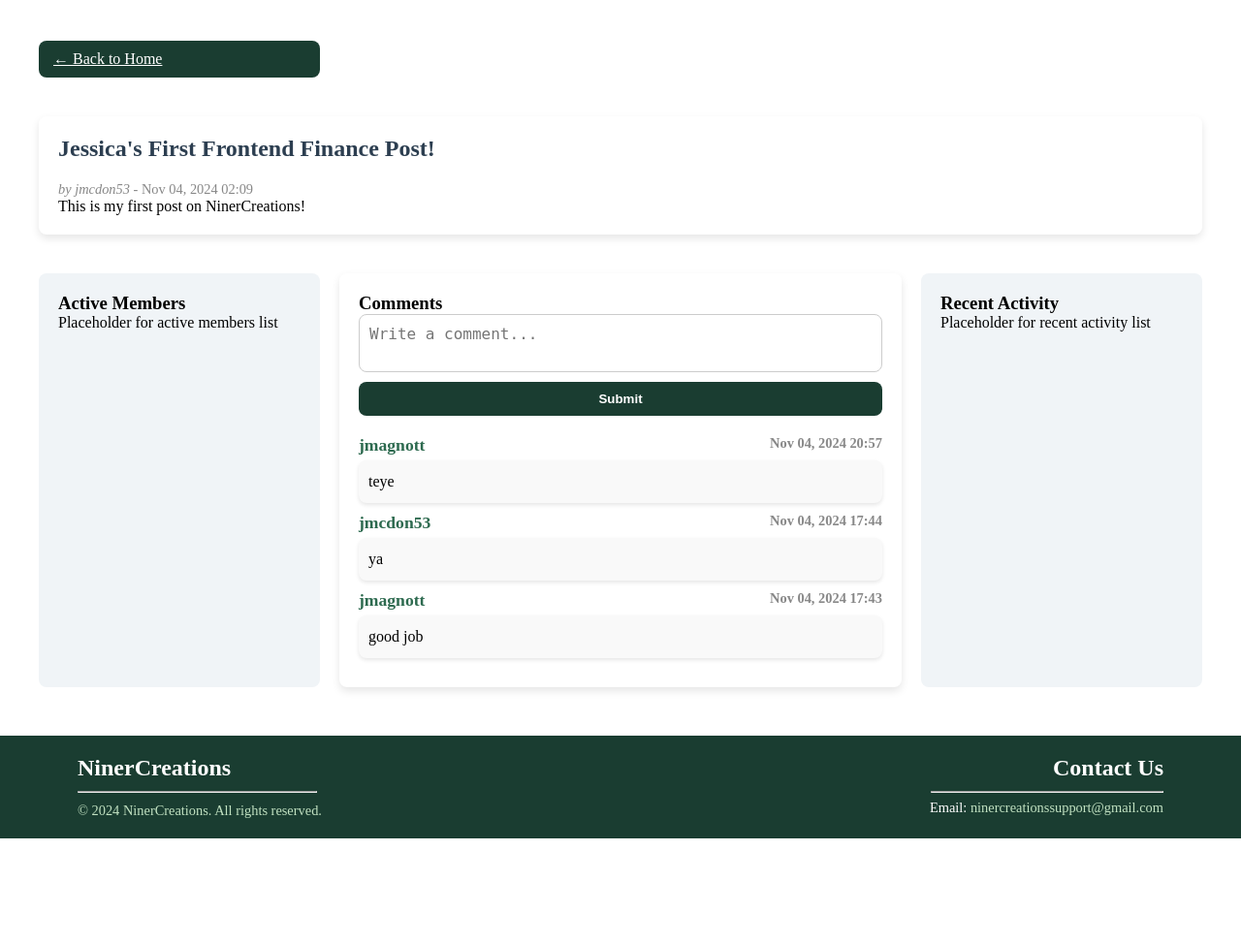
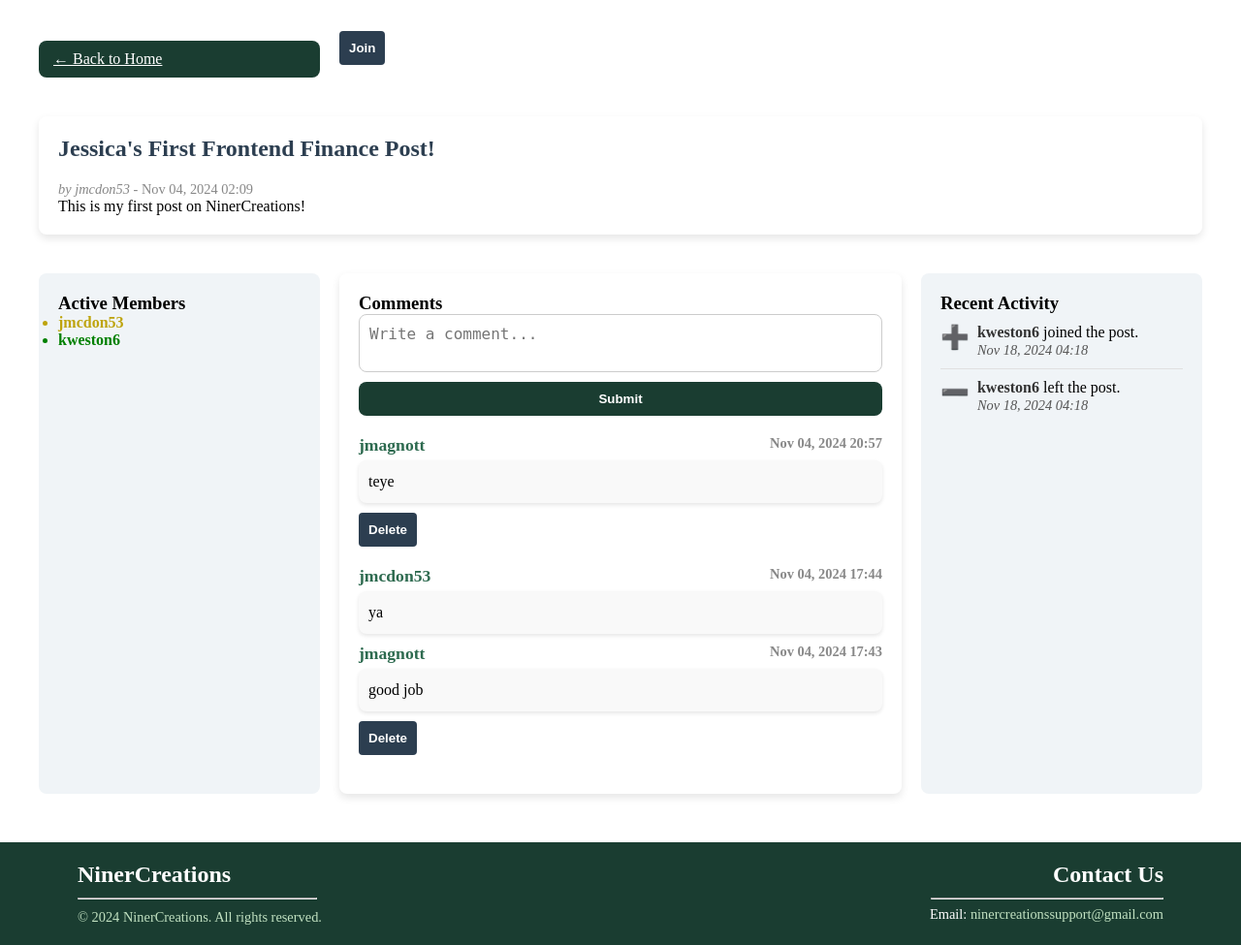
Before and after one commit to JoshMagnotta/NinerCreations, a Django app: page /post/2/ in a window 1280 px wide. Shown: the part 86-1061 px from the top of the page at 97% size. Before the commit the page ends 951 px from the top, so only its background shows below. Run offline with Django 5.2, Linux system fonts and the light colour scheme; a user stored in the database is signed in; data comes from the database, SQL or seed files in the repository; both versions use the stored data as it was after the commit.

Commit message:
Add post function working along with edit and delete If you are the owner of the group or creator of comment you can remove the comment Join/Leave buttons working this shows up as edit post button if you are owner also added a "Clear Activity" for the owner of the post

```diff
--- a/NinerCreations/NinerCreations/models.py
+++ b/NinerCreations/NinerCreations/models.py
@@ -13,6 +13,7 @@ class Post(models.Model):
     content = models.TextField()
     created_at = models.DateTimeField(auto_now_add=True)
     topics = models.ManyToManyField(Topic, related_name="posts", blank=True)
+    members = models.ManyToManyField(User, related_name="joined_posts", blank=True)
 
     def __str__(self):
         return self.title
--- a/NinerCreations/NinerCreations/templates/base/post_detail.html
+++ b/NinerCreations/NinerCreations/templates/base/post_detail.html
@@ -4,6 +4,30 @@
 <div class="content-grid">
     <!-- Top Container for Post Details -->
     <a class="btn btn-primary" href="{% url 'home' %}">← Back to Home</a>
+
+    <!-- Join/Leave Button for non-owners -->
+    {% if request.user != post.author %}
+        <form method="POST" class="join-leave-form" style="display:inline;">
+            {% csrf_token %}
+            {% if request.user in post.members.all %}
+                <button type="submit" name="leave" class="btn btn-danger">Leave</button>
+            {% else %}
+                <button type="submit" name="join" class="btn btn-success">Join</button>
+            {% endif %}
+        </form>
+    {% endif %}
+
+    <!-- Edit Button for the owner of the post -->
+    {% if request.user == post.author %}
+        <a href="{% url 'edit_post' post.id %}" class="btn btn-danger">Edit Post</a>
+        <!-- Clear Recent Activity Button for the post owner -->
+        <form method="POST" action="{% url 'post_detail' post.id %}" style="display:inline;">
+            {% csrf_token %}
+            <button type="submit" name="clear_activity" class="btn btn-danger">Clear Recent Activity</button>
+        </form>
+    {% endif %}
+
+
     <div class="pd-main">
         <div class="post-detail">
             <h2>{{ post.title }}</h2>
@@ -19,7 +43,20 @@
     <!-- Active Members Column -->
     <div class="pd-left">
         <h3>Active Members</h3>
-        <p>Placeholder for active members list</p>
+        <ul class="active-members-list">
+            <!-- Display post owner first with inline styling for gold color -->
+            <li style="color: rgb(190, 164, 13); font-weight: bold;">
+                {{ post.author.username }}
+            </li>
+            <!-- Display other members in green color with inline styling -->
+            {% for member in members %}
+                <li style="color: green; font-weight: bold;">
+                    {{ member.username }}
+                </li>
+            {% empty %}
+                <li>No members have joined yet.</li>  <!-- If no members joined yet -->
+            {% endfor %}
+        </ul>
     </div>
 
     <!-- Main Content Column (Comment Section) -->
@@ -45,6 +82,13 @@
                             {{ comment.content }}
                         </div>
                     </li>
+                    <!-- Only show the delete button if the user is the comment's author or the post owner -->
+                    {% if request.user == comment.author or request.user == post.author %}
+                        <form method="POST" action="{% url 'delete_comment' post.pk comment.id %}" style="display:inline;">
+                            {% csrf_token %}
+                            <button type="submit" class="btn btn-danger">Delete</button>
+                        </form>
+                    {% endif %}
                 {% endfor %}
             </ul>
         </div>
@@ -53,7 +97,27 @@
     <!-- Recent Activity Column -->
     <div class="pd-right">
         <h3>Recent Activity</h3>
-        <p>Placeholder for recent activity list</p>
+        <ul class="recent-activity-list">
+            {% for activity in recent_activities %}
+                <li class="activity-item">
+                    <div class="activity-icon">
+                        {% if activity.action == 'JOINED_POST' %} ➕ {% elif activity.action == 'LEFT_POST' %} ➖ {% endif %}
+                    </div>
+                    <div class="activity-details">
+                        <strong>{{ activity.user.username }}</strong>
+                        {% if activity.action == 'JOINED_POST' %}
+                            joined the post.
+                        {% elif activity.action == 'LEFT_POST' %}
+                            left the post.
+                        {% endif %}
+                        <br>
+                        <em>{{ activity.timestamp|date:"M d, Y H:i" }}</em>
+                    </div>
+                </li>
+            {% empty %}
+                <li>No recent activity.</li>
+            {% endfor %}
+        </ul>
     </div>
 </div>
 {% endblock %}
--- a/NinerCreations/NinerCreations/urls.py
+++ b/NinerCreations/NinerCreations/urls.py
@@ -25,7 +25,12 @@ from django.conf.urls import handler400
 
 urlpatterns = [
     path('', views.home_view, name='home'),
-    path('post/<int:post_id>/', views.post_detail, name='post_detail'),  # New URL pattern for post detail and comments
+    path('post/<int:pk>/', views.post_detail, name='post_detail'),  # New URL pattern for post detail and comments
+    path('create-post/', views.create_post, name='create_post'),
+    path('post/<int:pk>/edit/', views.edit_post, name='edit_post'),
+    path('post/<int:pk>/delete/', views.delete_post, name='delete_post'),
+    path('post/<int:pk>/', views.post_detail, name='post_detail'),  # New URL pattern for post detail and comments
+    path('post/<int:pk>/comment/<int:comment_id>/delete/', views.delete_comment, name='delete_comment'),
     path('search/', views.search, name='search'),  # Added search URL
     path('profile/', views.profile_view, name='profile'),
     path('settings/', views.settings, name='settings'),
--- a/NinerCreations/NinerCreations/views.py
+++ b/NinerCreations/NinerCreations/views.py
@@ -13,26 +13,6 @@ from django.shortcuts import render, redirect
 from django.contrib import messages
 from .registerform import RegisterForm
 from django.http import HttpResponseBadRequest
-
-
-def post_detail(request, post_id):
-    post = get_object_or_404(Post, id=post_id)
-    comments = post.comments.all().order_by('-created_at')  # Fetch comments associated with the post
-
-    if request.method == 'POST':
-        content = request.POST.get('content')  # Get the comment content from the form
-
-        if content:
-            author = request.user if request.user.is_authenticated else None
-            Comment.objects.create(post=post, author=author, content=content)
-            # After adding the comment, fetch comments again to include the new one
-            comments = post.comments.all().order_by('-created_at')
-
-    # Render the post detail page with the post and comments
-    return render(request, 'base/post_detail.html', {
-        'post': post,
-        'comments': comments,
-    })
 
 def recent_activity_view(request):
     # Query for the 10 most recent posts and comments
@@ -91,9 +71,6 @@ def home_view(request):
         'topics': topics
     })
 
-
-
-
 @login_required
 def profile_view(request):
     user = request.user
@@ -140,22 +117,195 @@ def user_profile_view(request, pk):
     }
     return render(request, 'base/user_profile.html', context)
 
+# View to create a new post
 def create_post(request):
+    # Fetch all topics to display in the form
+    topics = Topic.objects.all()
+
     if request.method == 'POST':
-        # Handle post creation
-        post = Post.objects.create(
-            title=request.POST['title'],
-            content=request.POST['content'],
-            user=request.user
-        )
+        title = request.POST.get('title')
+        content = request.POST.get('content')
+        topic_ids = request.POST.getlist('topics')  # Get selected topics (multiple)
 
-        # Log the activity
-        Activity.objects.create(user=request.user, action='CREATED_POST', post=post)
+        # Ensure the user is logged in
+        if not request.user.is_authenticated:
+            messages.error(request, "You must be logged in to create a post.")
+            return redirect('login')
 
-        # Redirect or render response
-        return redirect('profile', pk=request.user.pk)
+        if title and content:
+            # Create the post
+            post = Post.objects.create(
+                author=request.user,
+                title=title,
+                content=content
+            )
 
-    return render(request, 'posts/create_post.html')
+            # Add selected topics to the post
+            post.topics.set(Topic.objects.filter(id__in=topic_ids))
+
+            # Log the creation of the post as an activity
+            Activity.objects.create(user=request.user, action='CREATED_POST', post=post)
+
+            messages.success(request, "Post created successfully.")
+            return redirect('post_detail', pk=post.pk)
+
+    return render(request, 'base/create_post.html', {'topics': topics})
+
+# View to display a single post and its details (including comments)
+def post_detail(request, pk):
+    post = get_object_or_404(Post, pk=pk)
+    comments = post.comments.all().order_by('-created_at')  # Fetch comments associated with the post
+
+    # Handle comment submission
+    if request.method == 'POST':
+        content = request.POST.get('content')  # Get the comment content from the form
+
+        if content:
+            author = request.user if request.user.is_authenticated else None
+            Comment.objects.create(post=post, author=author, content=content)
+            # After adding the comment, fetch comments again to include the new one
+            comments = post.comments.all().order_by('-created_at')
+
+        # Handle delete comment for post owner or comment owner
+        if 'delete_comment' in request.POST:
+            comment_id = request.POST.get('delete_comment')
+            comment = get_object_or_404(Comment, pk=comment_id)
+
+            # Ensure only the post owner or the comment owner can delete it
+            if request.user == post.author or request.user == comment.author:
+                comment.delete()
+                messages.success(request, "Comment deleted successfully.")
+            else:
+                messages.error(request, "You do not have permission to delete this comment.")
+
+            return redirect('post_detail', pk=pk)
+
+        # Handle Join or Leave post
+        if 'join' in request.POST:
+            # Check if the user is already a member of the post
+            if request.user not in post.members.all():
+                post.members.add(request.user)
+                # Remove the old "JOINED_POST" activity if it exists
+                Activity.objects.filter(post=post, user=request.user, action='JOINED_POST').delete()
+                # Log the new "JOINED_POST" action with the current timestamp
+                Activity.objects.create(user=request.user, action='JOINED_POST', post=post)
+                messages.success(request, "You have joined the group.")
+            else:
+                messages.info(request, "You are already a member of this post.")
+
+        elif 'leave' in request.POST:
+            # Check if the user is a member before allowing them to leave
+            if request.user in post.members.all():
+                post.members.remove(request.user)
+                # Remove the old "LEFT_POST" activity if it exists
+                Activity.objects.filter(post=post, user=request.user, action='LEFT_POST').delete()
+                # Log the new "LEFT_POST" action with the current timestamp
+                Activity.objects.create(user=request.user, action='LEFT_POST', post=post)
+                messages.success(request, "You have left the group.")
+            else:
+                messages.info(request, "You are not a member of this post.")
+
+        # Handle clearing the activity log (only for the post owner)
+        if 'clear_activity' in request.POST:
+            if request.user == post.author:
+                # Clear all activities related to the post
+                Activity.objects.filter(post=post).delete()
+                messages.success(request, "All recent activity has been cleared.")
+            else:
+                messages.error(request, "You do not have permission to clear the activity log.")
+
+            return redirect('post_detail', pk=pk)
+
+
+        return redirect('post_detail', pk=pk)
+
+    # Get the members list, including the owner and the other members
+    members = post.members.all()
+
+    # Fetch the recent activities related to the post
+    recent_activities = Activity.objects.filter(post=post).order_by('-timestamp')
+
+    # Render the post detail page with the post, comments, and members
+    return render(request, 'base/post_detail.html', {
+        'post': post,
+        'comments': comments,
+        'members': members,  # Pass the members list to the template
+        'recent_activities': recent_activities,  # Pass recent activities
+    })
+
+# View to edit an existing post
+def edit_post(request, pk):
+    post = get_object_or_404(Post, pk=pk)
+
+    # Only allow the post owner to edit the post
+    if post.author != request.user:
+        messages.error(request, "You do not have permission to edit this post.")
+        return redirect('post_detail', pk=pk)
+
+    # If the request is POST, handle form submission
+    if request.method == 'POST':
+        title = request.POST.get('title')
+        content = request.POST.get('content')
+        topics = request.POST.getlist('topics')  # Get the selected topics (multiple)
+
+        # Ensure the title and content are not empty
+        if title and content:
+            # Update the post
+            post.title = title
+            post.content = content
+
+            # Update the topics (ManyToMany field)
+            post.topics.clear()  # Remove any existing topics
+            for topic_name in topics:
+                topic_obj, created = Topic.objects.get_or_create(name=topic_name)  # Get or create topic
+                post.topics.add(topic_obj)  # Add the topic to the post
+
+            post.save()
+
+            # Log the edit as an activity
+            Activity.objects.create(user=request.user, action='EDITED_POST', post=post)
+
+            messages.success(request, "Post updated successfully.")
+            return redirect('home')
+
+    # If the request is GET, pre-fill the form with existing data
+    return render(request, 'base/edit_post.html', {
+        'post': post,
+        'topics': post.topics.all(),  # Send current topics to the template
+        'all_topics': Topic.objects.all(),  # Send all available topics to the template for selection
+    })
+
+# View to delete a post
+def delete_post(request, pk):
+    post = get_object_or_404(Post, pk=pk)
+
+    # Only allow the post owner to delete the post
+    if post.author != request.user:
+        messages.error(request, "You do not have permission to delete this post.")
+        return redirect('post_detail', pk=pk)
+
+    post.delete()
+
+    # Log the deletion as an activity
+    #Activity.objects.create(user=request.user, action='DELETED_POST', post=post)
+
+    messages.success(request, "Post deleted successfully.")
+    return redirect('home')
+
+# View to delete a comment on a post
+def delete_comment(request, pk, comment_id):
+    post = get_object_or_404(Post, pk=pk)
+    comment = get_object_or_404(Comment, pk=comment_id)
+
+    # Only allow the post owner or comment owner to delete the comment
+    if request.user == post.author or request.user == comment.author:
+        comment.delete()
+        messages.success(request, "Comment deleted successfully.")
+    else:
+        messages.error(request, "You do not have permission to delete this comment.")
+
+    return redirect('post_detail', pk=pk)
+
 def search(request):
     query = request.GET.get('q', '')
     if query:
--- a/NinerCreations/static/css/styles.css
+++ b/NinerCreations/static/css/styles.css
@@ -379,6 +379,68 @@ a:hover {
     font-size: 16px;
     resize: none; /* Prevent resizing */
     height: 60px; /* Fixed height for the textarea */
+}
+
+/* Edit and Delete Button Styles */
+.post-actions {
+    margin-top: 10px;
+}
+
+.post-actions .btn {
+    font-size: 14px;
+    padding: 8px 12px;
+    border-radius: 4px;
+    text-decoration: none;
+    margin-right: 10px;
+    display: inline-block;
+}
+
+.post-actions .btn-warning {
+    background-color: #17c24a; /* Yellow background for Edit button */
+    color: #fff;
+    border: 1px solid #000000;
+    transition: background-color 0.3s ease;
+}
+
+.post-actions .btn-warning:hover {
+    background-color: #0a6b1f; /* Darker yellow for hover effect */
+}
+
+.post-actions .btn-danger {
+    background-color: #dc3545; /* Red background for Delete button */
+    color: #fff;
+    border: 1px solid #dc3545;
+    transition: background-color 0.3s ease;
+}
+
+.post-actions .btn-danger:hover {
+    background-color: #c82333; /* Darker red for hover effect */
+}
+
+/* Style for Recent Activity section */
+.recent-activity-list {
+    list-style-type: none; /* Hide bullet points */
+    padding: 0;
+    margin: 0;
+}
+
+.activity-item {
+    display: flex;
+    align-items: flex-start;
+    padding: 10px 0; /* Add padding to separate each item */
+    border-bottom: 1px solid #e0e0e0;
+}
+
+.activity-item:last-child {
+    border-bottom: none; /* Remove bottom border for the last item */
+}
+
+.activity-icon {
+    font-size: 1.5rem;
+    margin-right: 8px;
+    color: #2d6a4f;
+    display: flex;
+    align-items: center;
 }
 
 .btn-primary {
```
Also changed, not shown: NinerCreations/NinerCreations/templates/base/create_post.html (added, +31 -0 lines), NinerCreations/NinerCreations/templates/base/delete_post.html (added, +15 -0 lines), NinerCreations/NinerCreations/templates/base/edit_post.html (added, +37 -0 lines), NinerCreations/NinerCreations/templates/base/home.html (+13 -3 lines), NinerCreations/NinerCreations/migrations/0009_post_members.py (added), NinerCreations/db.sqlite3.
